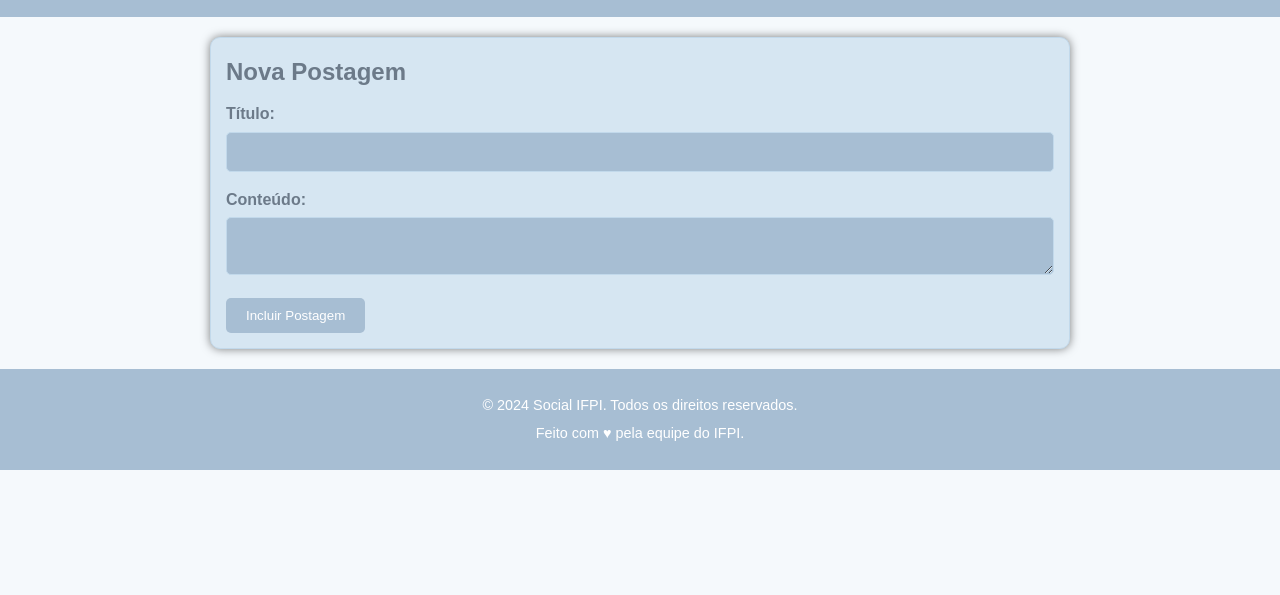
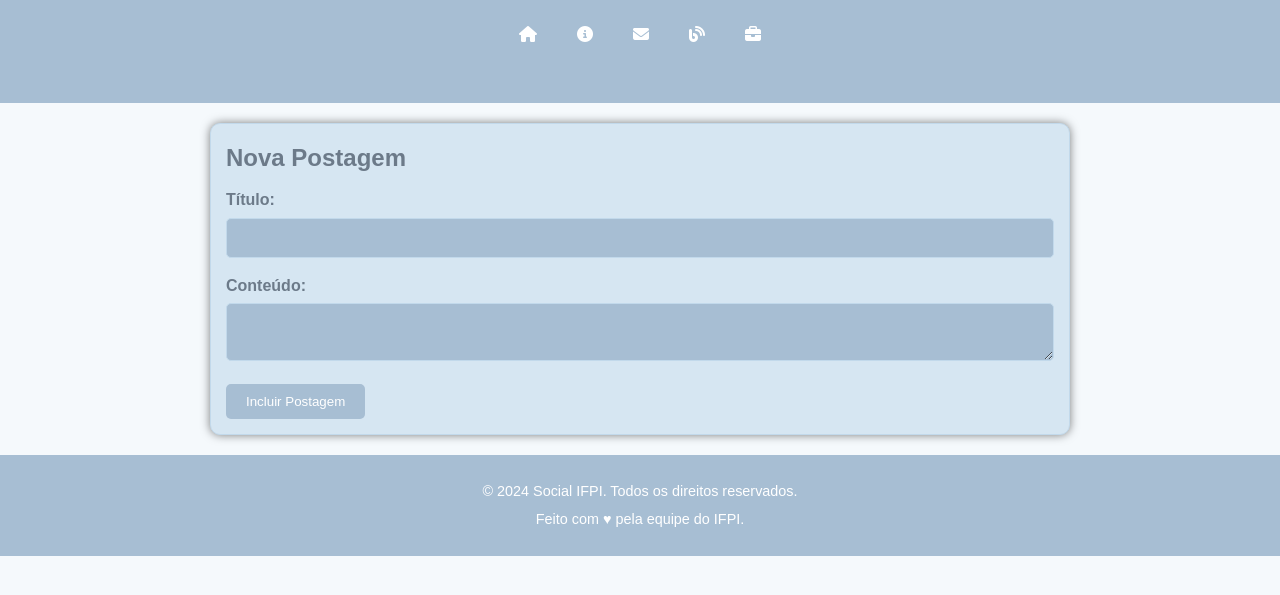
Before and after one commit to meirnaa/ProgInternet1, a plain HTML site: page index.html in a window 1280 px wide. Shown: the part 123-718 px from the top of the page. Drawn offline with Linux system fonts and the light colour scheme; no server answers.

Commit message:
Update index.html

```diff
--- a/index.html
+++ b/index.html
@@ -15,6 +15,15 @@
             <h1>Social IFPI</h1>
             <p>Bem-vindo ao blog de tecnologia e inovação do IFPI</p>
             <button id="temaToggle" class="tema-btn">🌙</button>
+            <nav>
+                <ul>
+                    <li><a href="#"><i class="fas fa-home"></i></a></li>
+                    <li><a href="#"><i class="fas fa-info-circle"></i></a></li>
+                    <li><a href="#"><i class="fas fa-envelope"></i></a></li>
+                    <li><a href="#"><i class="fas fa-blog"></i></a></li>
+                    <li><a href="#"><i class="fas fa-briefcase"></i></a></li>
+                </ul>
+            </nav>
         </header>
         <main>
             <section id="formulario">
```
